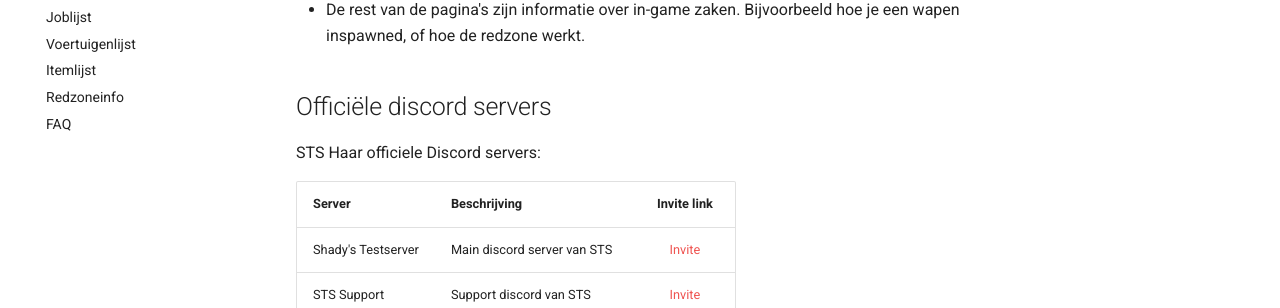
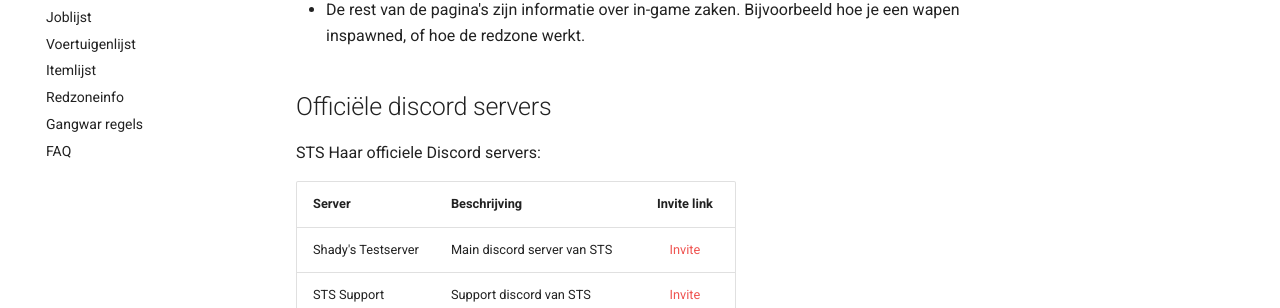
Before and after one commit to Welseyy/STSAPV, an MkDocs documentation site: the page built from docs/index.md, in a window 1280 px wide. Shown: the part 283-591 px from the top of the page. Built offline with MkDocs 1.6.1 and Material for MkDocs 9.7.7, drawn with Linux system fonts in a browser that asks for light colours.

Commit message:
Update mkdocs.yml

```diff
--- a/mkdocs.yml
+++ b/mkdocs.yml
@@ -86,6 +86,7 @@ nav:
   - Voertuigenlijst: voertuigenlijst.md
   - Itemlijst: itemlijst.md
   - Redzoneinfo: redzoneinfo.md
+  - Gangwar regels: mkdocs.yml
   - FAQ: faq.md
 
 # Customization
```
